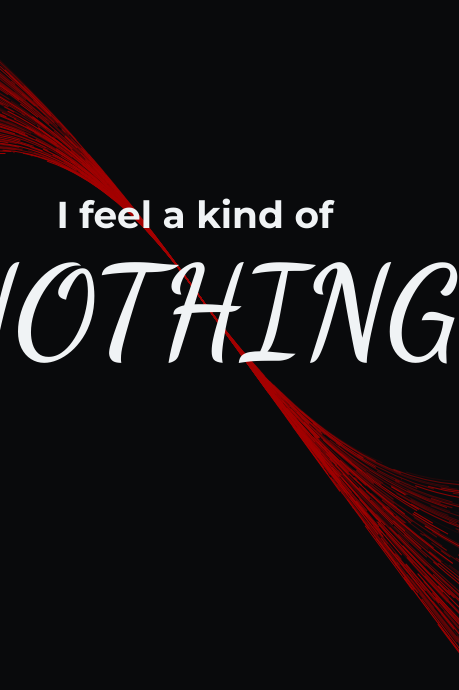
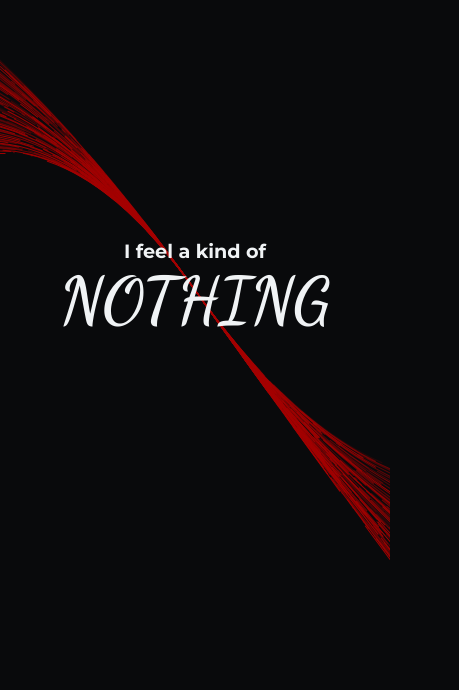
Before and after one commit to mostlynobody/mostlynobody.com, a plain HTML site: page index.html in a window 390 px wide. Shown: the part 132-822 px from the top of the page, 459 px wide, since content can reach past the window. Drawn offline with Linux system fonts and the light colour scheme.

Commit message:
fixed font sizes for mobile screens

```diff
--- a/assets/css/styles.css
+++ b/assets/css/styles.css
@@ -41,12 +41,6 @@ body {
     -ms-user-select: none;      /* Internet Explorer/Edge */
 }
 
-@media (max-width: 600px) {
-    .text-container {
-        font-size: 8vw;
-    }
-}
-
 @media (min-width: 1200px) {
     .text-container {
         font-size: 2vw;
```
